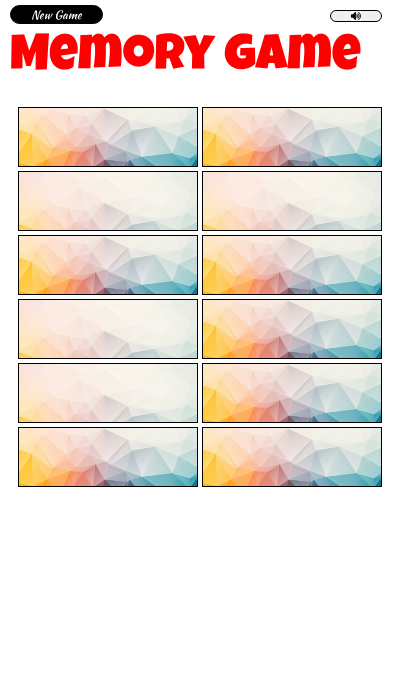
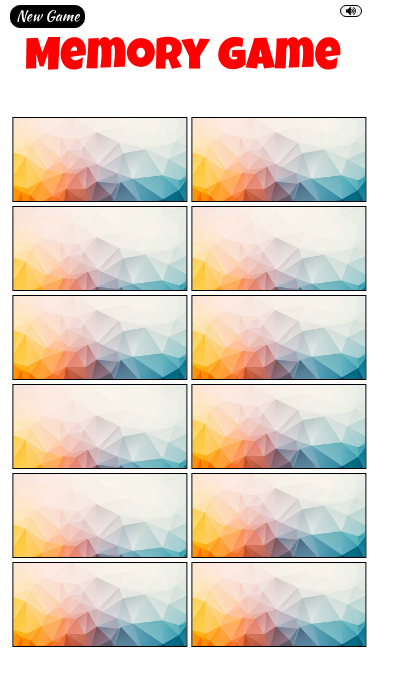
Before and after one commit to TalLicht/Memory-game, a plain HTML site: page index.html in a window 390 px wide. Both pictures are taken after a click on the button "New Game". Shown: the whole page, 416 px wide, since content can reach past the window. Drawn offline with nearby package versions, Linux system fonts and the light colour scheme.

Commit message:
fixed mobile respinsive screen

```diff
--- a/css/style.css
+++ b/css/style.css
@@ -115,17 +115,20 @@ button{
 @media screen and (max-width: 400px)
 		{
 			body{
-				height: 500px;
-				width: 400px
+				height: 660px;
+				width: 375px
+			}
+			button{
+				padding: 0 5px;
 			}
 			#header{
-				height: 100px;
+				height: 50px;
 				margin-bottom: auto;
 			}
 			#newGame{
 				margin-left: 10px;
 				margin-top: 5px;
-				font-size: 12px;
+				font-size: 15px;
 				border-radius: 10px;
 				vertical-align: top;
 				background-color: black;
@@ -133,39 +136,39 @@ button{
             }
             #title{
 				font-family: 'Luckiest Guy','Ariel';
-				font-size: 50px;
-				margin-left: 10px;
+				font-size: 45px;
+				margin-left: 25px;
 				margin-top: 0px;
 				display: flex;
 				color: red;
             }
             #pauseMusic{
-				margin-top: auto;
-				margin-left: 330px;
+				margin-left: 340px;
 				display: flex;
 				position: absolute;
-				top: 10px;
+				top: 5px;
 			}
 			#sound{
 				height: 10px;
 				width: 10px;
 			}
 			#wrongGuesses{
-			   font-size: 15px;
-			   margin-left: 150px;
+			   font-size: 20px;
+			   margin-left: 130px;
 			   position: absolute;
 			   top: 75px;
 			}
 			#gameBoard{
-				transform: translateX(4%);
-				margin-top: 0;
+				transform: translateX(2%);
 				text-align: center;
+				margin-top: 60px;
+				width: 370px;
 			}
 			.card{
 				border: 1px solid black;
 				float: left;
-				height: 60px;
-				width: 180px;
+				height: 85px;
+				width: 175px;
 				margin: 2px;
 				background-size: cover;
 			}
--- a/index.html
+++ b/index.html
@@ -2,6 +2,7 @@
 <html lang="en">
 <head>
 	  <title>Memory Game</title>
+      <link rel="shortcut icon" href="images/simba.jpg"/>
 	  <meta charset="utf-8">
 	  <meta name="viewport" content="width=device-width, initial-scale=1">
 	  <link rel="stylesheet" href="https://maxcdn.bootstrapcdn.com/bootstrap/3.3.7/css/bootstrap.min.css">
```
Also changed, not shown: images/simba.jpg (added), 1 other file.
